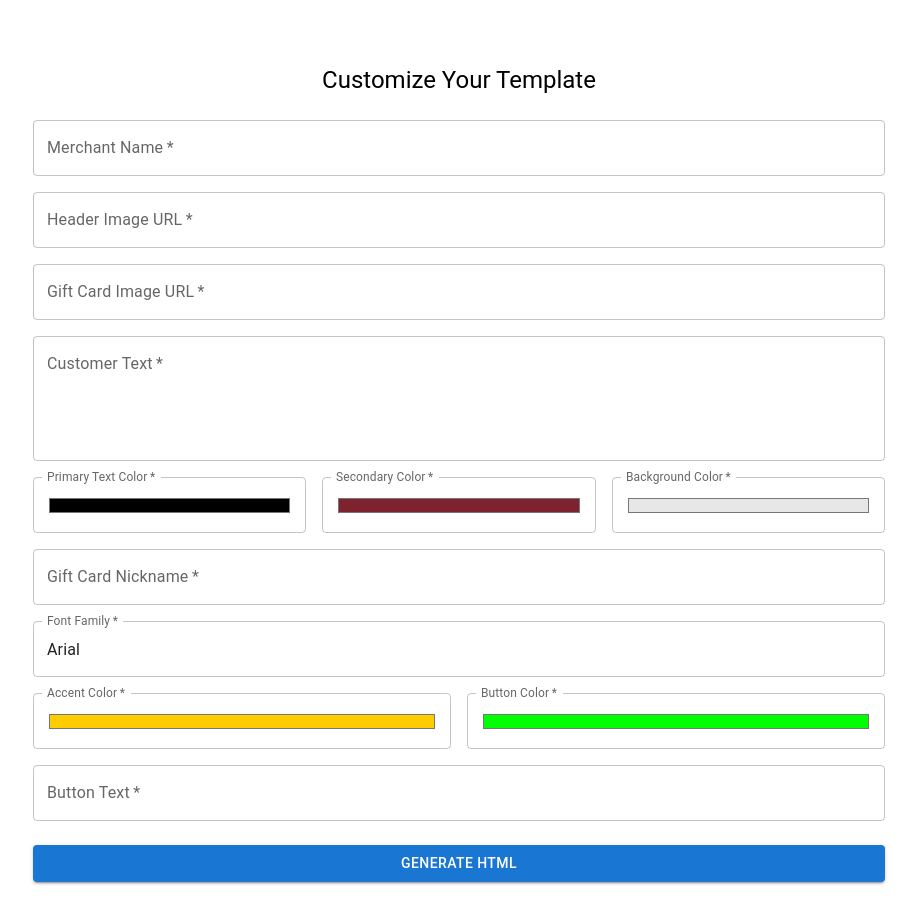
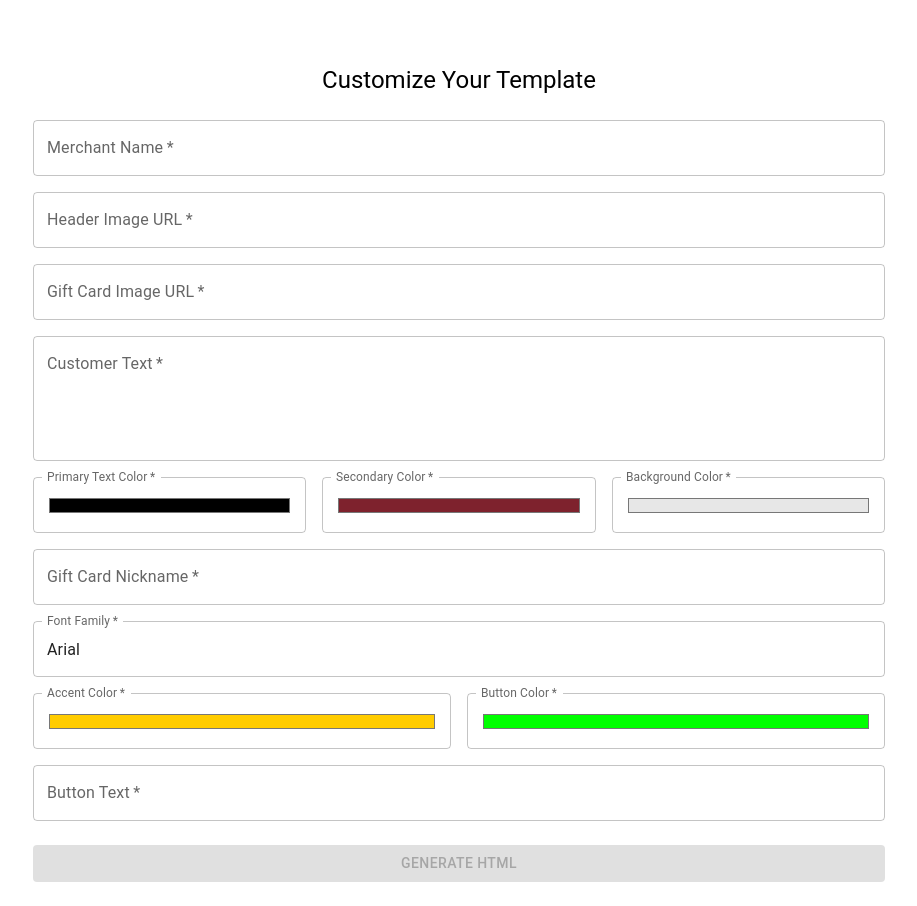
Before and after one commit to bryandiazdev/templategenerator, a React (Create React App) app: page / in a window 1280 px wide. Shown: the whole page, without its empty margins (181-1098 px from the left). Built offline with nearby package versions, Linux system fonts and the light colour scheme.

Commit message:
style changes

```diff
--- a/src/components/CustomizationForm.js
+++ b/src/components/CustomizationForm.js
@@ -64,7 +64,7 @@ export default function CustomizationForm() {
                 />
               </Grid>
             ))}
-            <Button type="submit" fullWidth variant="contained" sx={{ mt: 3, mb: 2, ml: 2 }}>
+            <Button disabled={!formData.merchantName.length > 0 || !formData.specialImage.length > 0 || !formData.headerImage.length > 0 || !formData.customerText.length > 0 || !formData.buttonText.length > 0} type="submit" fullWidth variant="contained" sx={{ mt: 3, mb: 2, ml: 2 }}>
               Generate HTML
             </Button>
           </Grid>
```
